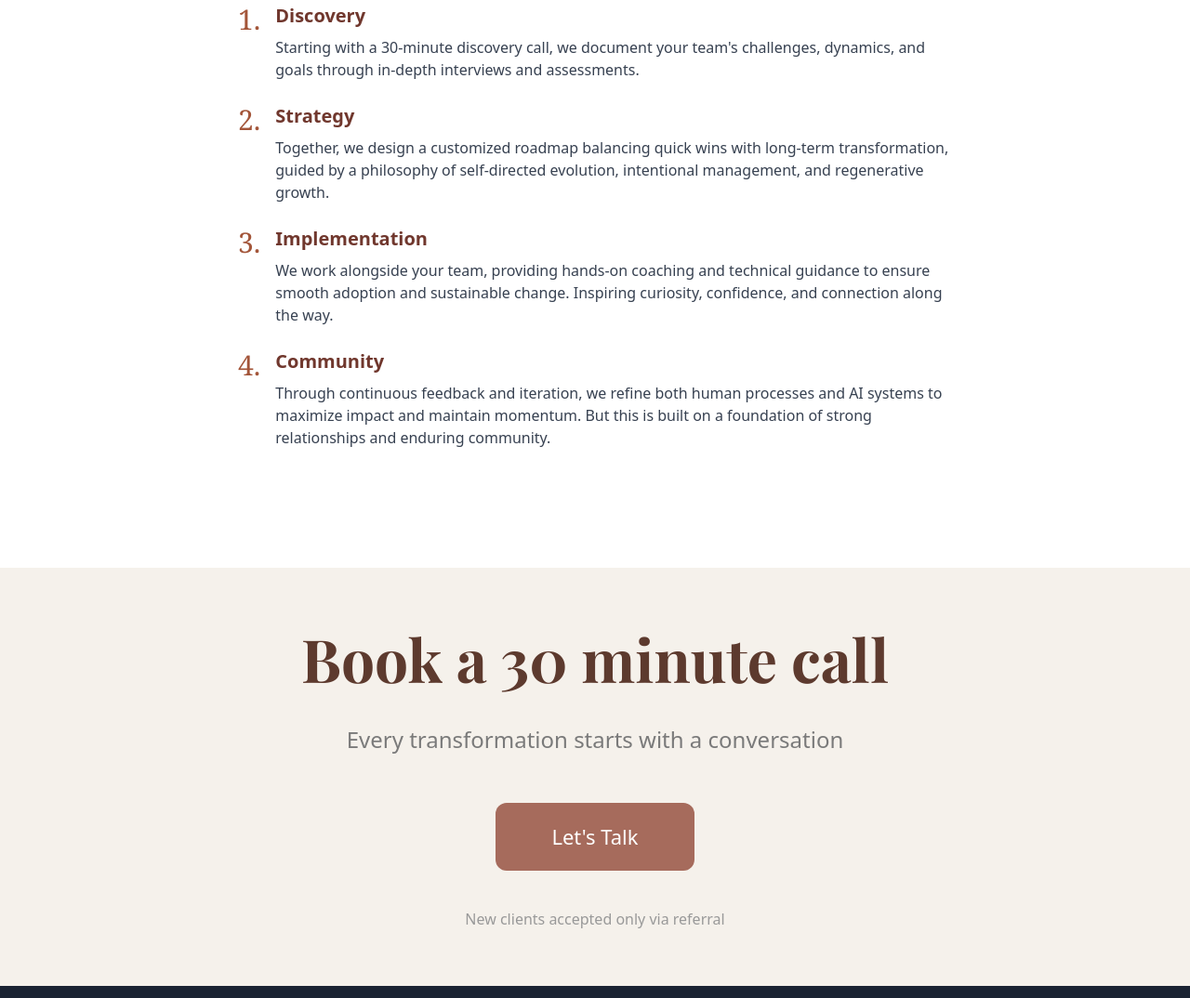
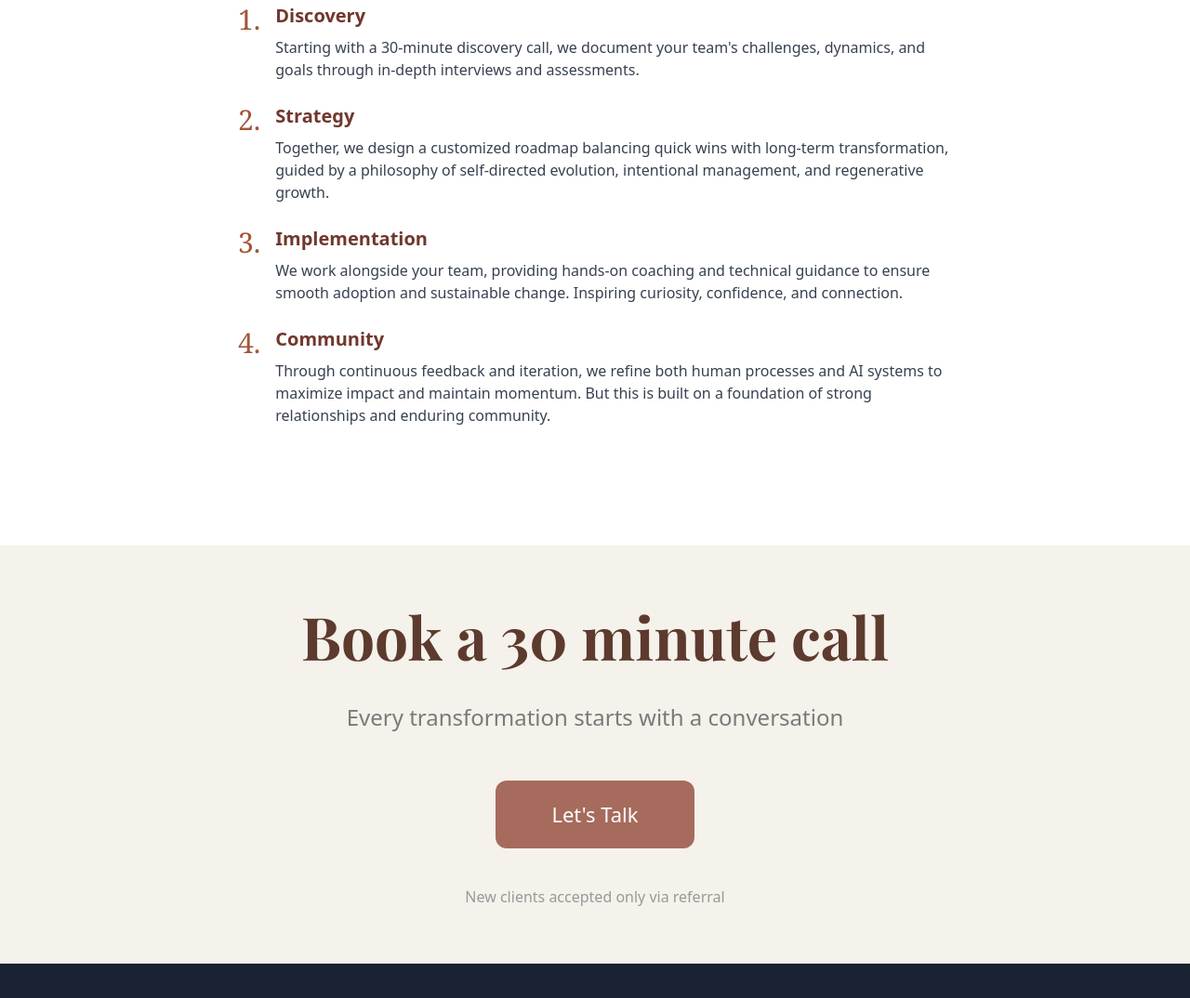
Before and after one commit to a2agents/a2agents.com, a website: page src/index.html in a window 1280 px wide. Shown: the part 5279-6353 px from the top of the page at 93% size. Drawn offline with nearby package versions, Linux system fonts and the light colour scheme; files that its build step writes are made by us from their sources.

Commit message:
remove along the way

```diff
--- a/src/index.html
+++ b/src/index.html
@@ -457,7 +457,7 @@
             <span class="text-3xl text-primary-600 mr-4 font-serif">3.</span>
             <div>
               <h3 class="text-xl font-bold text-primary-800 mb-2">Implementation</h3>
-              <p class="text-gray-700">We work alongside your team, providing hands-on coaching and technical guidance to ensure smooth adoption and sustainable change. Inspiring curiosity, confidence, and connection along the way.</p>
+              <p class="text-gray-700">We work alongside your team, providing hands-on coaching and technical guidance to ensure smooth adoption and sustainable change. Inspiring curiosity, confidence, and connection.</p>
             </div>
           </div>
           <div class="flex items-start">
```
